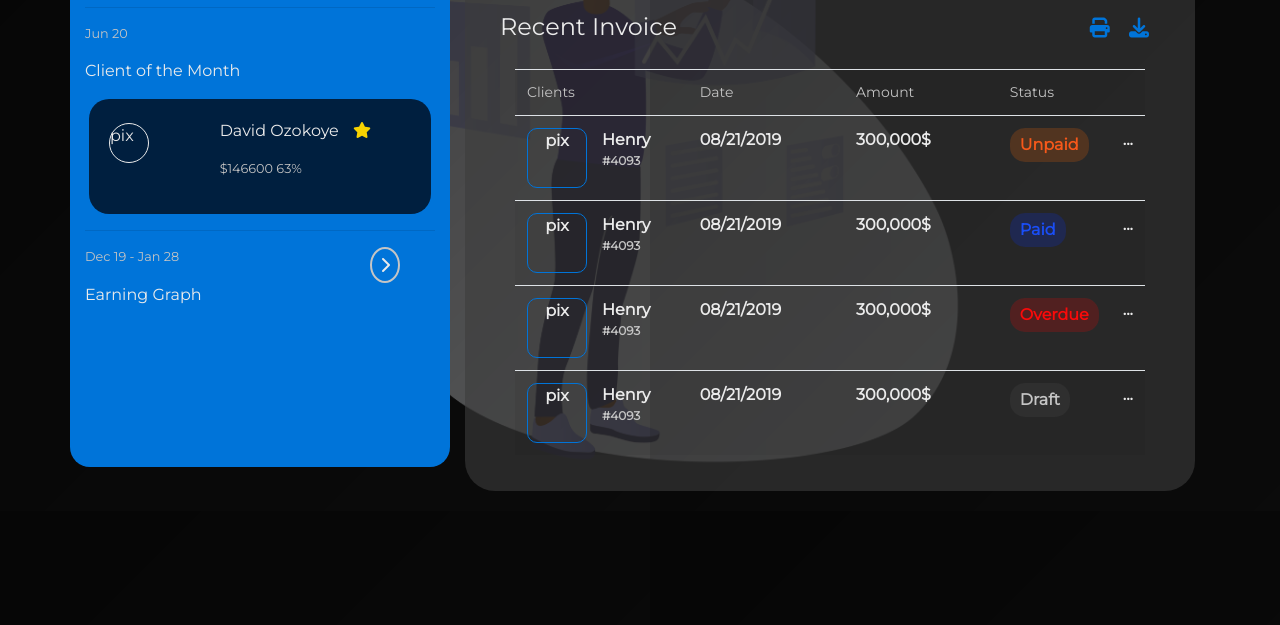
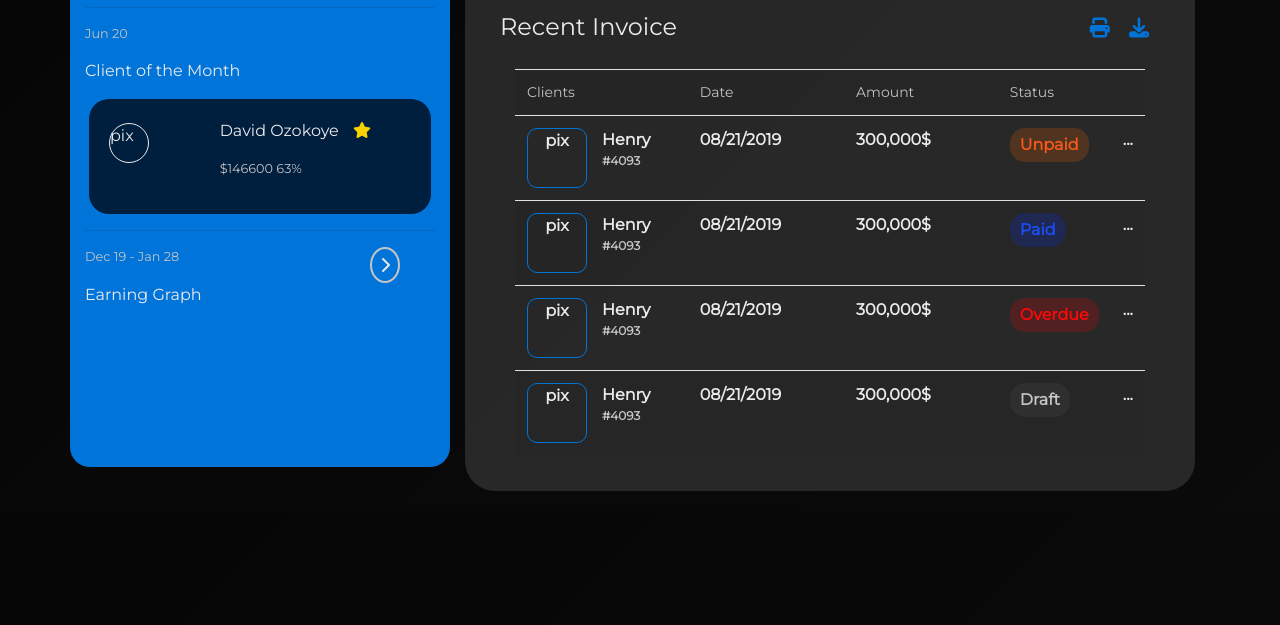
Before and after one commit to gyrationtechs/invator, a plain HTML site: page index.html in a window 1280 px wide. Shown: the part 175-800 px from the top of the page. Drawn offline with nearby package versions, Linux system fonts and the light colour scheme; a script that the page names is missing.

Commit message:
Update main.css

```diff
--- a/src/css/main.css
+++ b/src/css/main.css
@@ -8,8 +8,9 @@
 }
 
 body {
-    background: linear-gradient(135deg, rgba(0, 0, 0, 0.801) 0%, rgba(0, 0, 0, 0.63) 100%), url(../images/user-bg.png) center no-repeat;
-    background-size: 650px;
+    background: linear-gradient(135deg, rgba(0, 0, 0, 0.801) 0%, rgba(0, 0, 0, 0.63) 100%);
+      /*  url;(../images/user-bg.png) center no-repeat; */
+   /* background-size: 650px; */
     background-color: #1d1d1d !important;
     color: #c4c4c4;
 }
```
